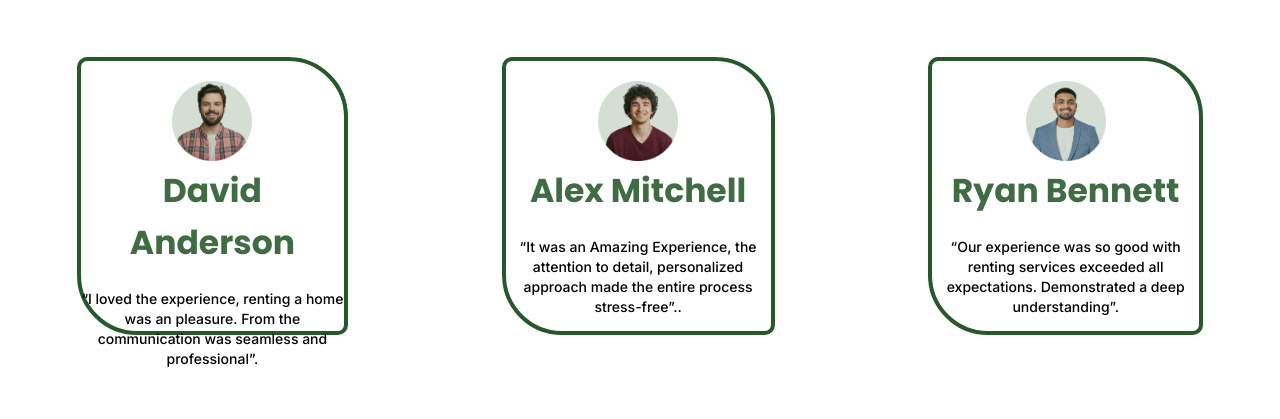
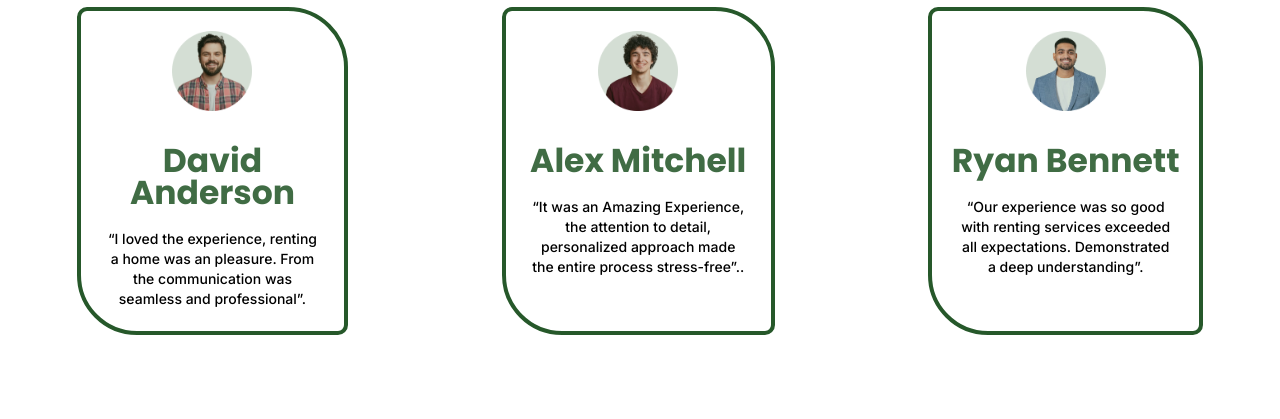
Before and after one commit to Haybesil/renting-house, a plain HTML site: page index.html in a window 1280 px wide. Shown: the part 2483-2902 px from the top of the page. Drawn offline with Linux system fonts and the light colour scheme.

Commit message:
updated css

```diff
--- a/index.css
+++ b/index.css
@@ -156,7 +156,7 @@ section .flex div {
     background-color: #0D4512E5;
     color: #fff;
     border-radius: 10px;
-    height: 350px;
+    height: 300px;
     width: 300px;
 }
 
@@ -238,7 +238,7 @@ article .flex div {
     margin-inline: 6vw;
     padding-top: 20px;
     border-radius: 10px 60px 10px 60px;
-    height: 250px;
+    height: 300px;
 }
 
 article .flex div img {
@@ -252,10 +252,11 @@ article .flex h2 {
    font-family: "Poppins";
    font-size: 33px;
    font-weight: 700;
-   line-height: 52px;
+   line-height: 32px;
    letter-spacing: 0em;
    text-align: center;
    color: #26582AE0;
+   padding-top: 30px;
 }
 
 article .flex p {
@@ -264,6 +265,8 @@ article .flex p {
     font-weight: 500;
     line-height: 20px;
     text-align: center;
+    padding-top: 20px;
+    margin-inline: 2vw;
 
 }
 
```
